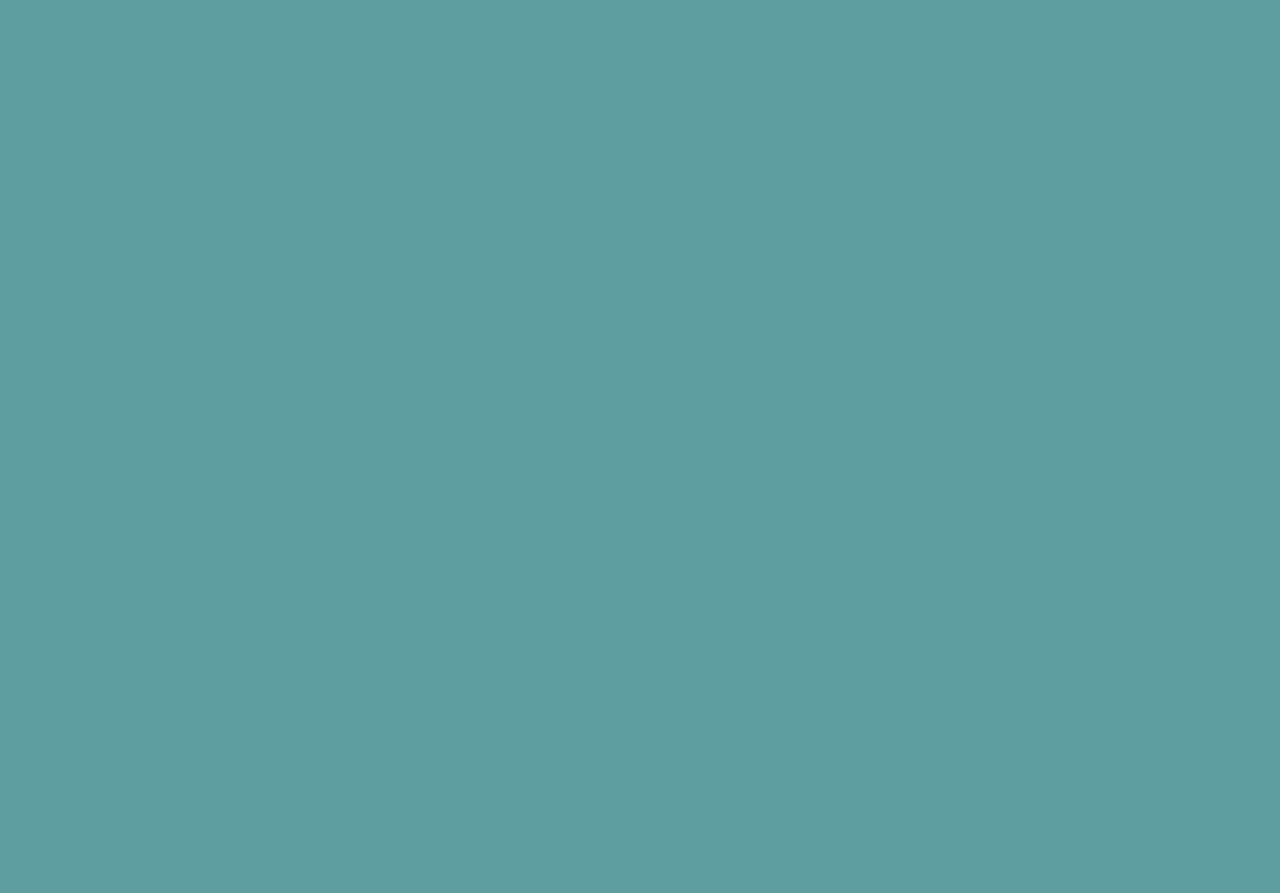
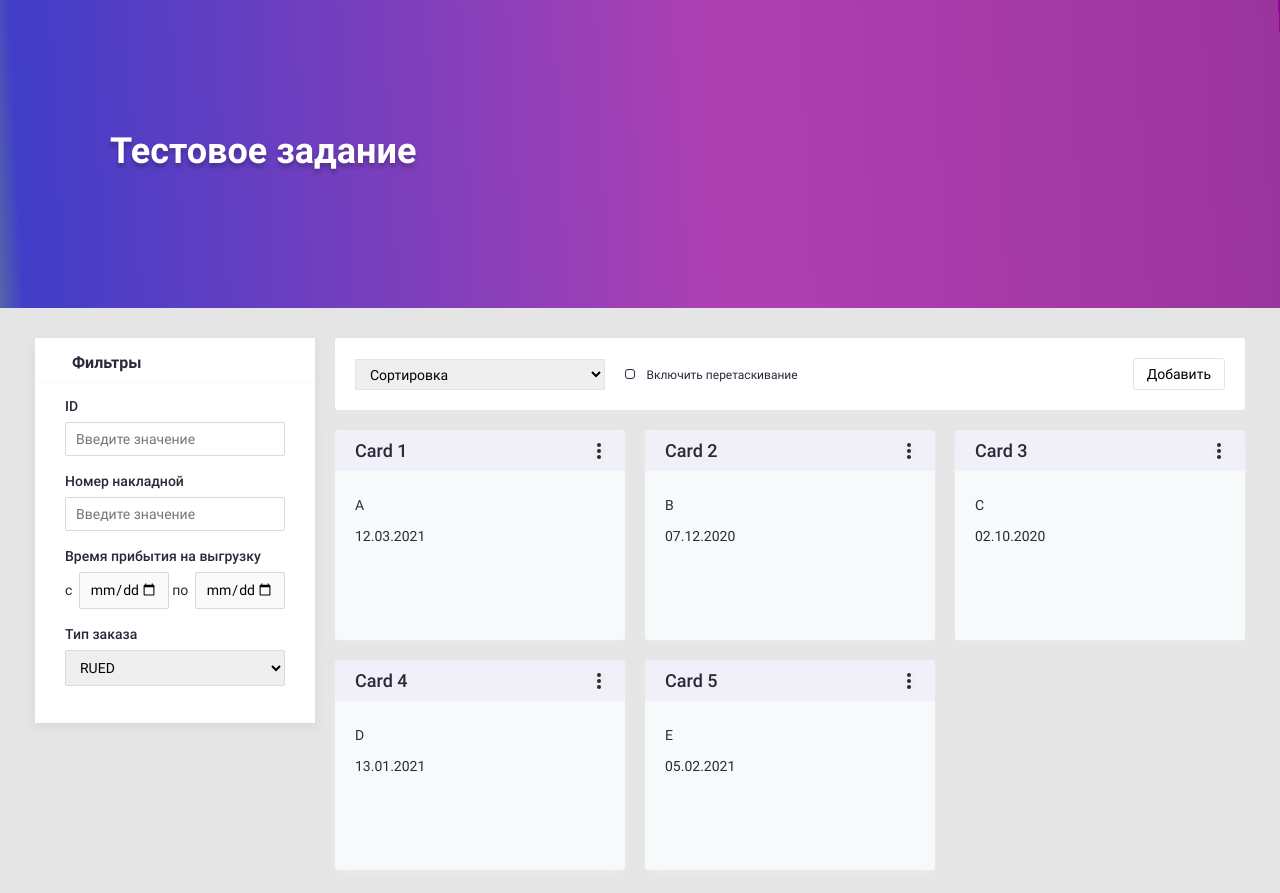
Before and after one commit to Burning-Shifu/test_cards, a website: page app/index.html in a window 1280 px wide. Shown: the top 893 px of the page. Before the commit the page ends 800 px from the top, so only its background shows below. Drawn offline with Linux system fonts and the light colour scheme; files that its build step writes are made by us from their sources.

Commit message:
done basic layout

```diff
--- a/app/index.html
+++ b/app/index.html
@@ -10,24 +10,131 @@
 
 <body>
 
-  <header class="header"></header>
-
-
+  <header class="header">
+    <h1 class="header__title">Тестовое задание</h1>
+  </header>
 
   <main class="main">
     <div class="container">
       <div class="main__inner d-flex">
 
-        <div class="filters"></div>
+        <div class="filters">
+
+          <h2 class="filters__title">Фильтры</h2>
+
+          <div class="filters__inner">
+            <label for="filter-id" class="filters__label">ID</label>
+            <input type="number" class="filters__input" placeholder="Введите значение" id="filter-id" name="id">
+
+            <label for="filter-num" class="filters__label">Номер накладной</label>
+            <input type="number" class="filters__input" placeholder="Введите значение" id="filter-num" name="num">
+
+            <label for="filter-from-date" class="filters__label">Время прибытия на выгрузку</label>
+            <span class="filters__text">с</span>
+            <input type="date" class="filters__input" id="filter-from-date" name="from-date">
+
+            <span class="filters__text">по</span>
+            <input type="date" class="filters__input" id="filter-to-date" name="to-date">
+
+            <span for="filter-type" class="filters__label">Тип заказа</span>
+            <select class="filters__input" id="filter-type" name="type">
+              <option value="RUED">RUED</option>
+              <option value="RUEX">RUEX</option>
+              <option value="RUSG">RUSG</option>
+            </select>
+          </div>
+
+
+        </div>
 
         <div class="main__block">
 
-          <div class="sort"></div>
+          <div class="sort d-flex">
+
+            <select class="sort__select" id="sort" name="sort">
+              <option value="" disabled selected>Сортировка</option>
+              <option value="id-up">По возрастанию ID</option>
+              <option value="id-down">По убыванию ID</option>
+              <option value="date-up">По дате создания: возрастание</option>
+              <option value="date-down">По дате создания: убывание</option>
+              <option value="type-up">По типу заказа: возрастание</option>
+              <option value="type-down">По типу заказа: убывание</option>
+            </select>
+
+            <div class="sort__check-wrapper">
+              <input class="sort__check-input" type="checkbox" name="drag" >
+              <span class="sort__check"></span>
+              <label for="drag" class="sort__label">Включить перетаскивание</label>
+            </div>
+
+            <button class="sort__add" type="button">Добавить</button>
+
+          </div>
 
           <div class="cards d-flex">
-            <article class="cards__item"></article>
-            <article class="cards__item"></article>
-            <article class="cards__item"></article>
+
+            <article class="cards__item">
+              <div class="cards__header d-flex">
+                <h3 class="cards__title">Card <span class="cards__num">1</span></h3>
+                <button class="cards__extra" type="button">
+                  <span class="cards__extra-dot"></span>
+                </button>
+              </div>
+              <div class="cards__content">
+                <p class="cards__id">A</p>
+                <p class="cards__create-date">12.03.2021</p>
+              </div>
+            </article>
+            <article class="cards__item">
+              <div class="cards__header d-flex">
+                <h3 class="cards__title">Card <span class="cards__num">2</span></h3>
+                <button class="cards__extra" type="button">
+                  <span class="cards__extra-dot"></span>
+                </button>
+              </div>
+              <div class="cards__content">
+                <p class="cards__id">B</p>
+                <p class="cards__create-date">07.12.2020</p>
+              </div>
+            </article>
+            <article class="cards__item">
+              <div class="cards__header d-flex">
+                <h3 class="cards__title">Card <span class="cards__num">3</span></h3>
+                <button class="cards__extra" type="button">
+                  <span class="cards__extra-dot"></span>
+                </button>
+              </div>
+              <div class="cards__content">
+                <p class="cards__id">C</p>
+                <p class="cards__create-date">02.10.2020</p>
+              </div>
+            </article>
+            <article class="cards__item">
+              <div class="cards__header d-flex">
+                <h3 class="cards__title">Card <span class="cards__num">4</span></h3>
+                <button class="cards__extra" type="button">
+                  <span class="cards__extra-dot"></span>
+                </button>
+              </div>
+              <div class="cards__content">
+                <p class="cards__id">D</p>
+                <p class="cards__create-date">13.01.2021</p>
+              </div>
+            </article>
+            <article class="cards__item">
+              <div class="cards__header d-flex">
+                <h3 class="cards__title">Card <span class="cards__num">5</span></h3>
+                <button class="cards__extra" type="button">
+                  <span class="cards__extra-dot"></span>
+                </button>
+              </div>
+              <div class="cards__content">
+                <p class="cards__id">E</p>
+                <p class="cards__create-date">05.02.2021</p>
+              </div>
+            </article>
+
+
           </div>
 
         </div>
@@ -45,7 +152,7 @@
 
 
   <script src="js/libs.min.js"></script>
-  <script src="js/main.min.js"></script>
+  <script src="js/main.js"></script>
 
 </body>
 </html>
--- a/app/scss/_global.scss
+++ b/app/scss/_global.scss
@@ -1,3 +1,8 @@
+:root {
+  --bg-gradient: linear-gradient(267.21deg, #900793 0.16%, rgba(134, 4, 137, 0.785707) 0.16%, rgba(159, 12, 162, 0.762269) 43.22%, rgba(5, 1, 190, 0.734375) 98.12%, rgba(0, 28, 126, 0.619792) 100.15%, rgba(6, 77, 142, 0.447917) 102.03%, rgba(1, 0, 60, 0) 102.73%);
+  --text-color: #2b2839;
+}
+
 html {
   box-sizing: border-box;
 }
@@ -9,7 +14,11 @@ html {
 }
 
 body {
-
+  font-family: Roboto, sans-serif;
+  font-size: 14px;
+  line-height: 1.2em;
+  color: var(--text-color);
+  background-color: #e5e5e5;
 }
 
 a {
@@ -23,7 +32,7 @@ a {
 // }
 
 .container {
-  max-width: 1230px;
+  max-width: 1240px;
   margin: 0 auto;
   padding: 0 15px;
 }
--- a/app/scss/page-index/_cards.scss
+++ b/app/scss/page-index/_cards.scss
@@ -0,0 +1,80 @@
+.cards {
+  flex-wrap: wrap;
+
+  &__item {
+    max-width: 290px;
+    width: 100%;
+    min-height: 210px;
+    margin-right: 20px;
+    margin-bottom: 20px;
+
+    background-color: #f6fafb;
+    box-shadow: 0px 4px 12px #ebebeb;
+    border-radius: 3px;
+
+    &:nth-child(3) {
+      margin-right: 0;
+    }
+  }
+
+  &__header {
+    justify-content: space-between;
+    align-items: center;
+    padding: 10px 20px;
+    background-color: rgba(237, 232, 245, 0.5);
+  }
+
+  &__title {
+    margin: 0;
+    font-weight: 500;
+    font-size: 18px;
+    line-height: 21px;
+  }
+
+  &__extra {
+    position: relative;
+    height: 16px;
+    padding: 0 4px;
+    border: none;
+    cursor: pointer;
+  }
+
+  &__extra-dot {
+    --size: 4.28px;
+
+    display: block;
+    width: var(--size);
+    height: var(--size);
+    background-color: var(--text-color);
+    border-radius: 50%;
+
+    &::before,
+    &::after {
+      content: "";
+      position: absolute;
+      left: 4px;
+      width: var(--size);
+      height: var(--size);
+      background-color: var(--text-color);
+      border-radius: 50%;
+    }
+
+    &::before {
+      top: 0;
+    }
+
+    &::after {
+      bottom: 0;
+    }
+  }
+
+  &__content {
+    padding: 12px 20px;
+  }
+
+  &__id {
+  }
+
+  &__create-date {
+  }
+}
--- a/app/scss/page-index/_filters.scss
+++ b/app/scss/page-index/_filters.scss
@@ -0,0 +1,48 @@
+.filters {
+  max-width: 280px;
+  width: 100%;
+  height: fit-content;
+  margin-right: 20px;
+  background-color: #fff;
+  box-shadow: 0px 4px 8px rgba(178, 178, 178, 0.25);
+
+  &__title {
+    margin: 0;
+    padding: 15px 37px 10px;
+    font-weight: bold;
+    font-size: 16px;
+    line-height: 19px;
+    border-bottom: 1px solid #f8f8f8;
+  }
+
+  &__inner {
+    padding: 15px 30px 20px;
+  }
+
+  &__label {
+    display: block;
+    margin-bottom: 8px;
+    font-weight: 500;
+    font-size: 14px;
+    line-height: 16px;
+  }
+
+  &__input {
+    display: block;
+    width: 100%;
+    margin-bottom: 17px;
+    padding: 8px 10px;
+    border: 1px solid #d9d9d9;
+    border-radius: 2px;
+
+    &[type="date"] {
+      display: inline-block;
+      max-width: 90px;
+      background-color: #fafafa;
+    }
+  }
+
+  &__text {
+    margin-right: 3px;
+  }
+}
--- a/app/scss/page-index/_footer.scss
+++ b/app/scss/page-index/_footer.scss
@@ -0,0 +1,4 @@
+.footer {
+  min-height: 96px;
+  background: var(--bg-gradient);
+}
--- a/app/scss/page-index/_header.scss
+++ b/app/scss/page-index/_header.scss
@@ -0,0 +1,13 @@
+.header {
+  min-height: 260px;
+  padding: 106px 110px 112px;
+  background: var(--bg-gradient);
+
+  &__title {
+    font-weight: bold;
+    font-size: 36px;
+    line-height: 42px;
+    color: #fff;
+    text-shadow: 0px 4px 4px rgba(0, 0, 0, 0.25);
+  }
+}
--- /dev/null
+++ b/app/scss/page-index/_main.scss
@@ -0,0 +1,11 @@
+.main {
+
+  &__inner {
+    padding: 30px 0;
+  }
+
+  &__block {
+    max-width: 100%;
+    width: 100%;
+  }
+}
--- a/app/scss/page-index/_sort.scss
+++ b/app/scss/page-index/_sort.scss
@@ -0,0 +1,68 @@
+.sort {
+  align-items: center;
+  width: 100%;
+  margin-bottom: 20px;
+  padding: 20px;
+  background-color: #fff;
+  box-shadow: 0px 4px 12px #e7e7e7;
+  border-radius: 3px;
+
+  &__select {
+    display: block;
+    margin-right: 20px;
+    padding: 6px 10px 5px;
+    border: 1px solid #E0E5E6;
+  }
+
+  &__check-wrapper {
+    position: relative;
+  }
+
+  &__check-input {
+    position: absolute;
+    width: 100%;
+    height: 16px;
+    opacity: 0;
+    z-index: 1;
+
+    &:checked + .sort__check::after {
+      display: block;
+    }
+  }
+
+  &__check {
+    position: relative;
+    display: inline-block;
+    margin-right: 8px;
+    width: 10px;
+    height: 10px;
+    border: 1px solid #2B2839;
+    border-radius: 3px;
+
+    &::after {
+      content: "";
+      position: absolute;
+      top: 1px;
+      left: 0px;
+      display: none;
+      width: 8px;
+      height: 8px;
+      background-image: url(../../img/check.svg);
+      background-repeat: no-repeat;
+    }
+  }
+
+  &__label {
+    font-size: 12px;
+    line-height: 14px;
+  }
+
+  &__add {
+    padding: 7px 13px;
+    margin-left: auto;
+    background: #fff;
+    border: 1px solid #e0e5e6;
+    border-radius: 3px;
+  }
+
+}
--- a/app/scss/style.scss
+++ b/app/scss/style.scss
@@ -2,6 +2,7 @@
 @import "_global";
 
 @import "page-index/_header";
+@import "page-index/_main";
 @import "page-index/_filters";
 @import "page-index/_sort";
 @import "page-index/_cards";
--- a/gulpfile.js
+++ b/gulpfile.js
@@ -27,13 +27,14 @@ gulp.task('style', function(){
         .pipe(gulp.dest('app/css'))
 });
 
-gulp.task('script', function(){
-    return gulp.src([
-    ])
-        .pipe(concat('libs.min.js'))
-        .pipe(uglify())
-        .pipe(gulp.dest('app/js'))
-});
+// gulp.task('script', function(){
+//     return gulp.src([
+//         'node_modules/magnific-popup/dist/jquery.magnific-popup.js'
+//     ])
+//         .pipe(concat('libs.min.js'))
+//         .pipe(uglify())
+//         .pipe(gulp.dest('app/js'))
+// });
 
 gulp.task('html', function(){
     return gulp.src('app/*.html')
@@ -59,4 +60,4 @@ gulp.task('watch', function(){
     gulp.watch('app/js/*.js', gulp.parallel('js'))
 });
 
-gulp.task('default', gulp.parallel('style', 'script', 'sass', 'watch', 'browser-sync'))
+gulp.task('default', gulp.parallel('style', 'sass', 'watch', 'browser-sync'))
--- a/package.json
+++ b/package.json
@@ -18,7 +18,6 @@
     "gulp-rename": "^2.0.0",
     "gulp-sass": "^4.1.0",
     "gulp-uglify": "^3.0.2",
-    "node-sass": "^4.14.1",
     "normalize.css": "^8.0.1"
   }
 }
```
Also changed, not shown: app/css/libs.min.css (+1 -0 lines), app/css/page-index/main.min.css (added), app/css/style.min.css, app/img/check.svg (added), app/img/down-arrow.svg (added), app/img/header-img.png (added), 2 other files.
